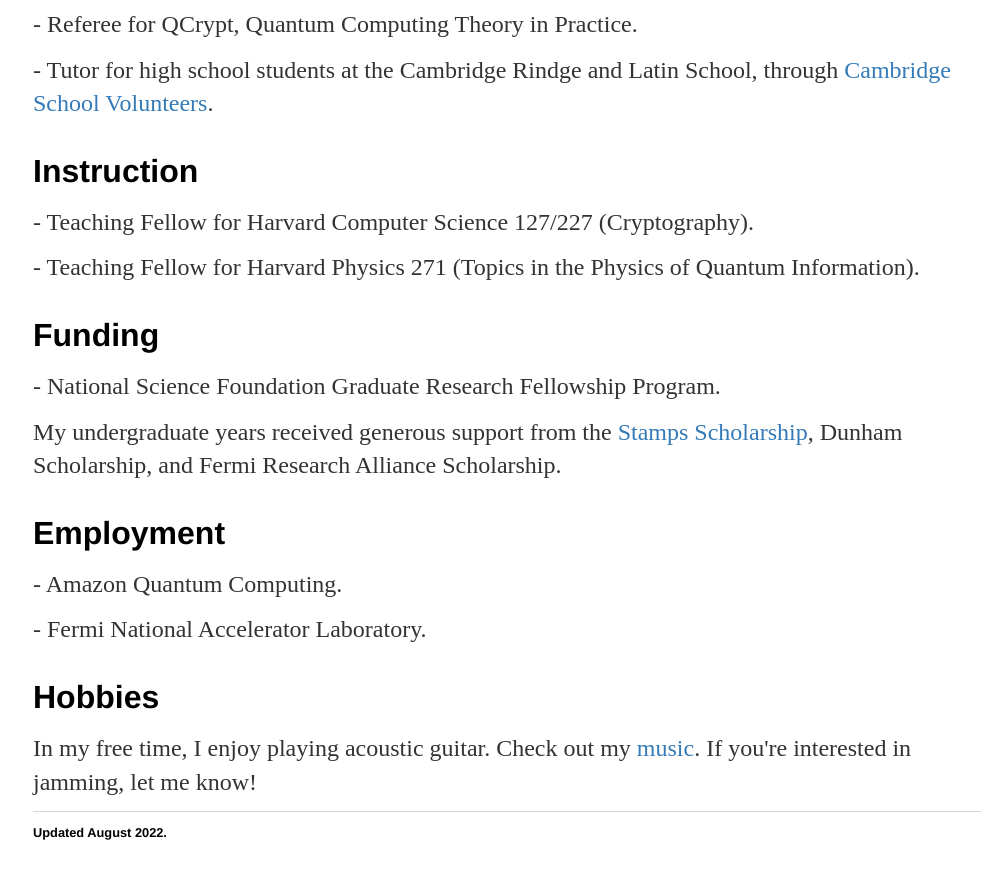
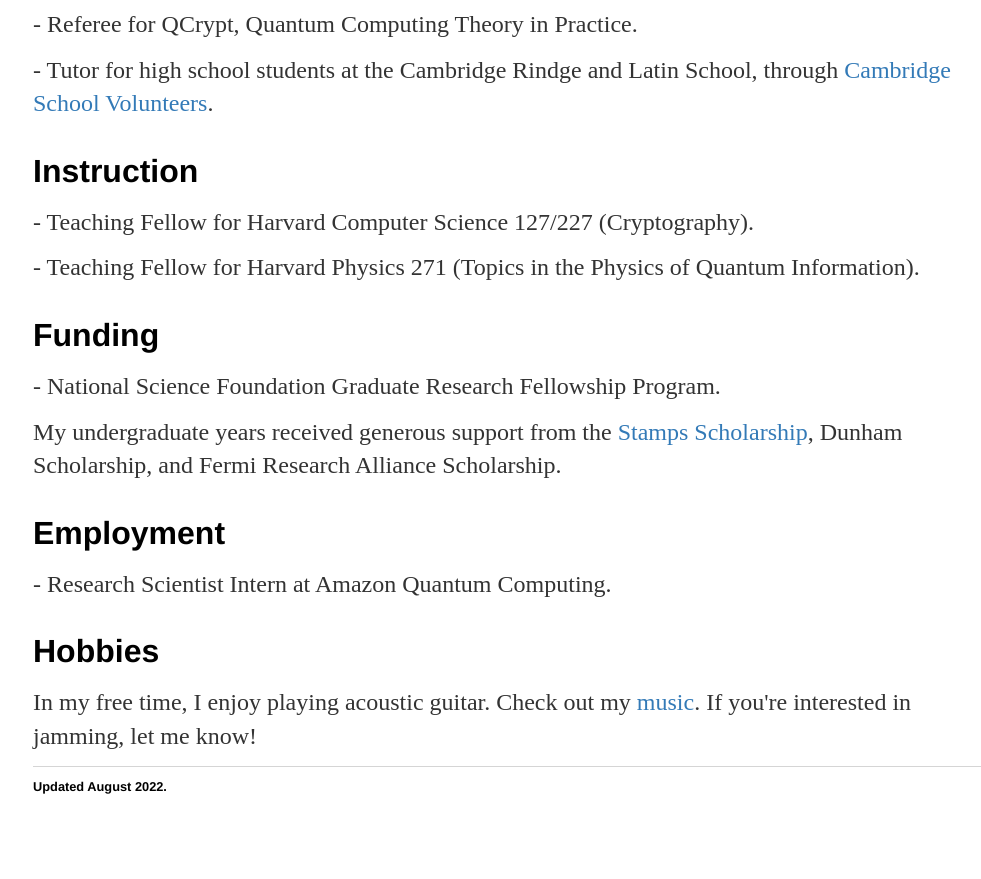
Before and after one commit to emilkhab/emilkhab.github.io, a Jekyll site: the page built from index.html, in a window 1280 px wide and 900 px high, scrolled down 1277 px. Shown: the top 879 px of the window, without its empty margins (127-1108 px from the left). Built offline with Jekyll 4.4.1, drawn with Linux system fonts in a browser that asks for light colours; after the commit the page ends 2131 px from its top, so only the background shows below that.

Commit message:
Update index.html

```diff
--- a/index.html
+++ b/index.html
@@ -55,8 +55,7 @@
 
 <div class="blurb" id="Employment">
 	<h2>Employment</h2>
-	<p>- Amazon Quantum Computing.</p>
-	<p>- Fermi National Accelerator Laboratory.</p>
+	<p>- Research Scientist Intern at Amazon Quantum Computing.</p>
 </div>
 
 <div class="blurb" id="Hobbies">
```
